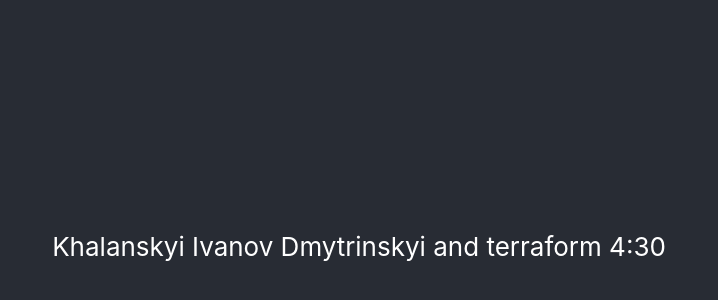
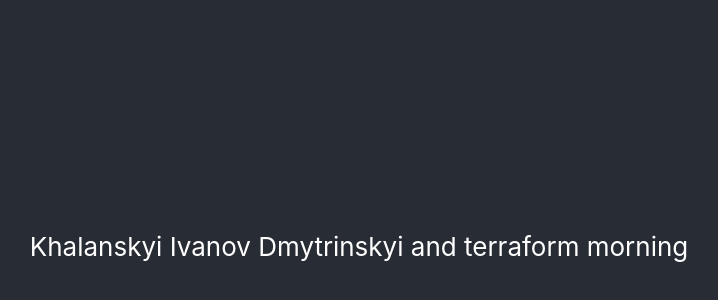
Before and after one commit to OKhalanskyi/infrastructure-lab4, a React (Create React App) app: page / in a window 1280 px wide. Shown: the part 154-454 px from the top of the page, without its empty margins (281-999 px from the left). Built offline with nearby package versions, Linux system fonts and the light colour scheme.

Commit message:
commit 30

```diff
--- a/src/App.tsx
+++ b/src/App.tsx
@@ -9,7 +9,7 @@
         Ivanov
         Dmytrinskyi
         and terraform
-        4:30
+        morning
       </header>
     </div>
   );
```
